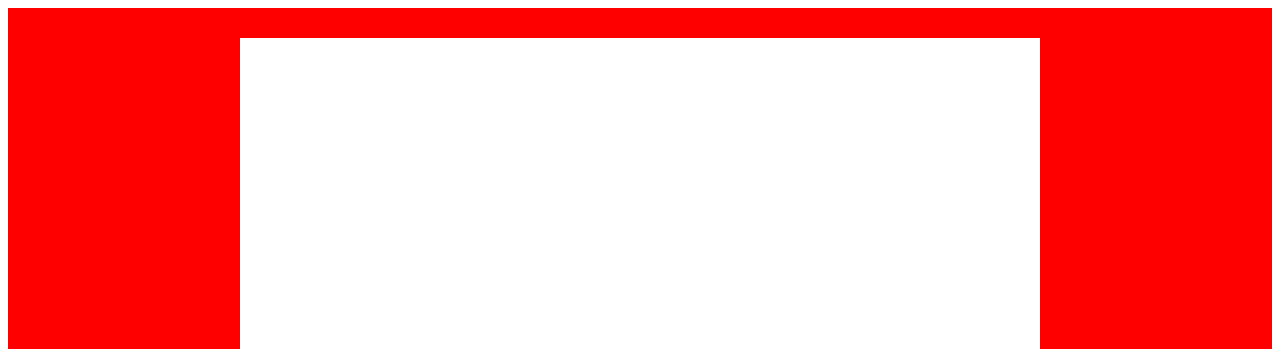
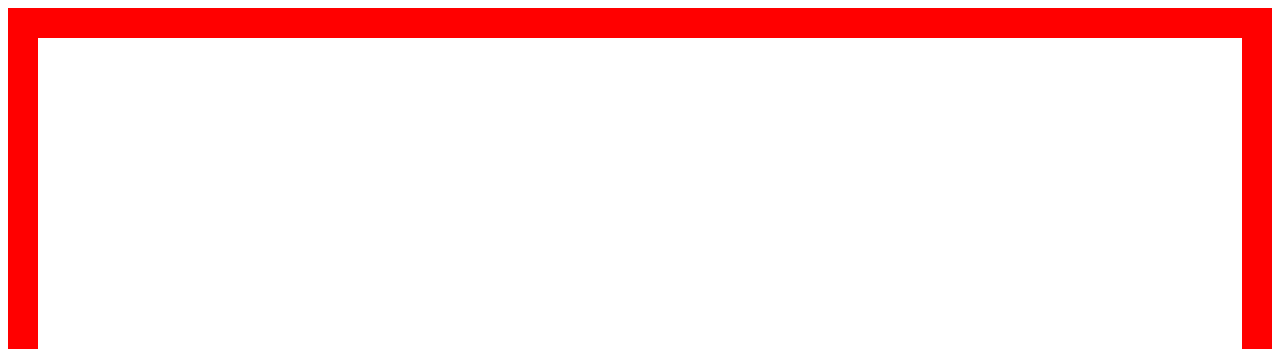
Before and after one commit to NedimM24/Etch-a-Sketch, a plain HTML site: page index.html in a window 1280 px wide. Shown: the top 349 px of the page. Drawn offline with Linux system fonts and the light colour scheme.

Commit message:
no change

```diff
--- a/style.css
+++ b/style.css
@@ -18,13 +18,14 @@
 .border{
     background-color: red;
     padding: 30px;
+    flex-grow: 0;
 
 }
 
 .container{
     display: flex;
     flex-wrap: wrap;
-    max-width: 800px;
+    max-width: 1500px;
     height: auto;
     margin: 0 auto;
 
```
